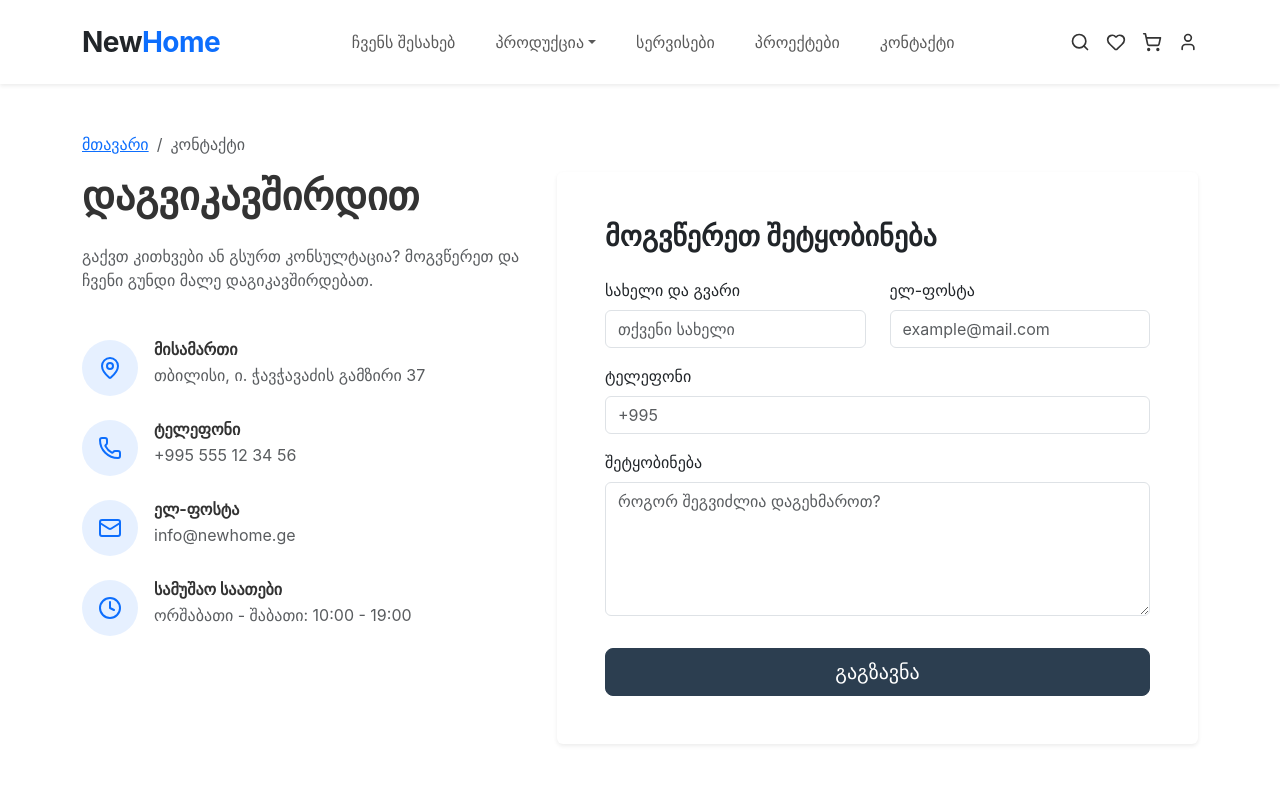
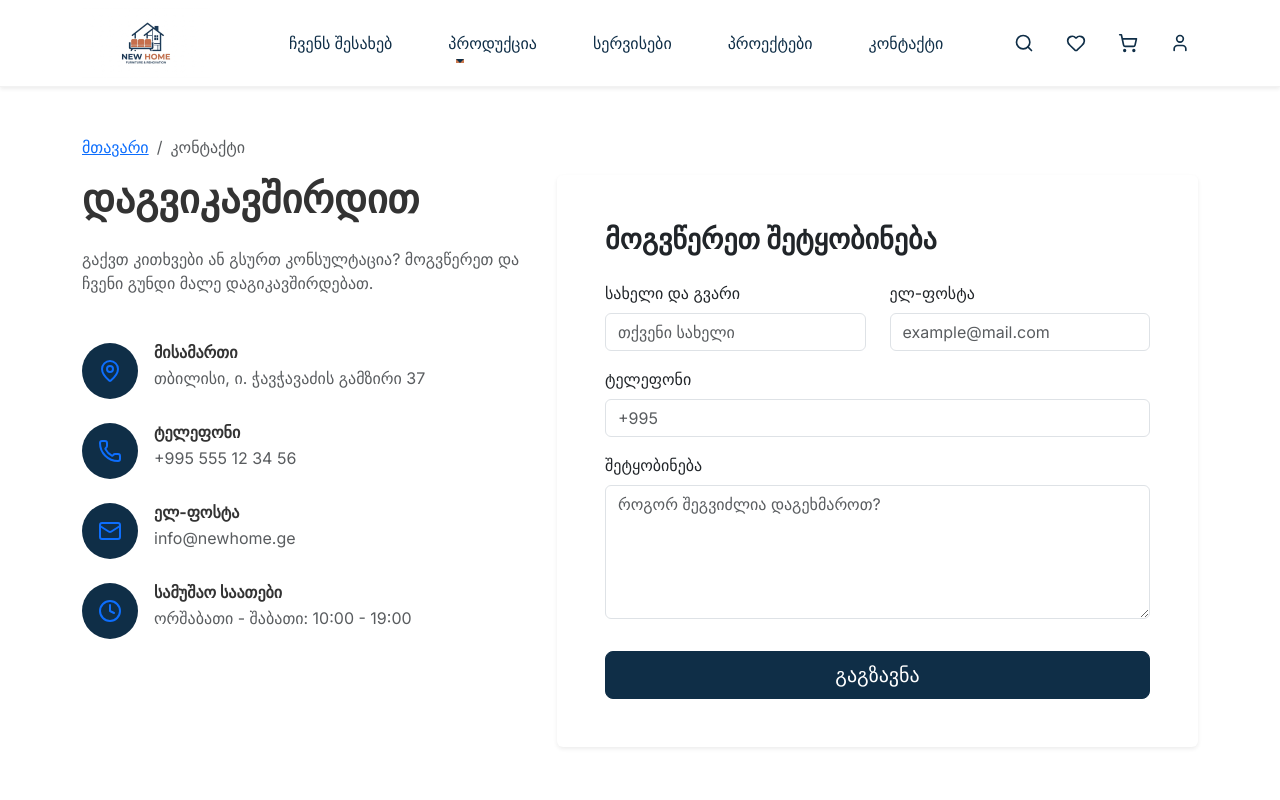
Before and after one commit to tatoGi/newhome, a React (Vite) app: page /contact in a window 1280 px wide. Shown: the top 800 px of the page. Built offline with nearby package versions, Linux system fonts and the light colour scheme.

Commit message:
feat: scaffold new React application with core components, navigation, and global styling.

```diff
--- a/src/components/Footer.tsx
+++ b/src/components/Footer.tsx
@@ -2,6 +2,7 @@ import React from 'react';
 import { Container, Row, Col } from 'react-bootstrap';
 import { Link } from 'react-router-dom';
 import { Facebook, Instagram, Linkedin, Mail, Phone, MapPin } from 'lucide-react';
+import logo from '../logo.jpeg';
 
 const Footer: React.FC = () => {
   return (
@@ -9,7 +10,7 @@ const Footer: React.FC = () => {
       <Container>
         <Row className="gy-4">
           <Col lg={4}>
-            <h4 className="mb-4 fw-bold">New<span className="text-primary">Home</span></h4>
+            <h4 className="mb-4 fw-bold"><img src={logo} alt="NewHome Logo" style={{ height: '100px', width: 'auto' }} />New<span className="text-primary">Home</span></h4>
             <p className="text-muted mb-4">
               თანამედროვე დიზაინის ავეჯი და განათება თქვენი კომფორტისთვის. ჩვენ ვქმნით გარემოს, სადაც თავს ბედნიერად იგრძნობთ.
             </p>
--- a/src/components/Header.tsx
+++ b/src/components/Header.tsx
@@ -3,41 +3,49 @@ import { Navbar, Nav, Container, NavDropdown, Badge, Offcanvas, Button } from 'r
 import { Link, useNavigate } from 'react-router-dom';
 import { ShoppingCart, Heart, Search, Menu, User, X } from 'lucide-react';
 import { useApp } from '../context/AppContext';
+import logo from '../logo.jpeg';
 
 const Header: React.FC = () => {
   const { cart, wishlist } = useApp();
   const [showCart, setShowCart] = React.useState(false);
   const navigate = useNavigate();
 
+  const [showProducts, setShowProducts] = React.useState(false);
+
   return (
     <>
-      <Navbar bg="white" expand="lg" sticky="top" className="shadow-sm py-3">
+      <Navbar bg="white" expand="lg" sticky="top" className="shadow-sm py-2">
         <Container>
-          <Navbar.Brand as={Link} to="/" className="fs-3 text-dark">
-            New<span className="text-primary">Home</span>
+          <Navbar.Brand as={Link} to="/" className="p-0">
+            <img
+              src={logo}
+              alt="NewHome Logo"
+              style={{ height: '70px', width: 'auto' }}
+              className="d-inline-block align-top"
+            />
           </Navbar.Brand>
 
-          <div className="d-flex order-lg-3 align-items-center gap-3">
-            <Nav.Link as={Link} to="/search" className="d-none d-md-block">
+          <div className="d-flex order-lg-3 align-items-center gap-2 gap-md-3">
+            <Nav.Link as={Link} to="/search" className="d-none d-md-flex icon-link">
               <Search size={20} />
             </Nav.Link>
-            <Nav.Link as={Link} to="/wishlist" className="position-relative">
+            <Nav.Link as={Link} to="/wishlist" className="position-relative icon-link">
               <Heart size={20} />
               {wishlist.length > 0 && (
-                <Badge pill bg="danger" className="position-absolute top-0 start-100 translate-middle" style={{ fontSize: '0.6rem' }}>
+                <Badge pill bg="none" className="position-absolute top-0 start-100 translate-middle bg-accent text-white" style={{ fontSize: '0.6rem' }}>
                   {wishlist.length}
                 </Badge>
               )}
             </Nav.Link>
-            <Nav.Link onClick={() => setShowCart(true)} className="position-relative">
+            <Nav.Link onClick={() => setShowCart(true)} className="position-relative icon-link">
               <ShoppingCart size={20} />
               {cart.length > 0 && (
-                <Badge pill bg="primary" className="position-absolute top-0 start-100 translate-middle" style={{ fontSize: '0.6rem' }}>
+                <Badge pill bg="none" className="position-absolute top-0 start-100 translate-middle bg-primary text-white" style={{ fontSize: '0.6rem' }}>
                   {cart.reduce((acc, item) => acc + item.quantity, 0)}
                 </Badge>
               )}
             </Nav.Link>
-            <Nav.Link as={Link} to="/account">
+            <Nav.Link as={Link} to="/account" className="icon-link">
               <User size={20} />
             </Nav.Link>
             <Navbar.Toggle aria-controls="basic-navbar-nav" className="border-0 p-0 ms-2">
@@ -46,17 +54,27 @@ const Header: React.FC = () => {
           </div>
 
           <Navbar.Collapse id="basic-navbar-nav" className="order-lg-2">
-            <Nav className="mx-auto gap-lg-4">
-              <Nav.Link as={Link} to="/about">ჩვენს შესახებ</Nav.Link>
-              <NavDropdown title="პროდუქცია" id="products-dropdown">
-                <NavDropdown.Item as={Link} to="/products/lighting">განათება</NavDropdown.Item>
-                <NavDropdown.Item as={Link} to="/products/furniture">ავეჯი</NavDropdown.Item>
+            <Nav className="mx-auto gap-lg-4 align-items-center">
+              <Nav.Link as={Link} to="/about" className="text-nowrap">ჩვენს შესახებ</Nav.Link>
+              <NavDropdown
+                title="პროდუქცია"
+                id="products-dropdown"
+                show={showProducts}
+                onMouseEnter={() => setShowProducts(true)}
+                onMouseLeave={() => setShowProducts(false)}
+              >
+                <NavDropdown.Item as={Link} to="/products/lighting" className="d-flex align-items-center gap-2">
+                  <span className="dot bg-accent"></span> განათება
+                </NavDropdown.Item>
+                <NavDropdown.Item as={Link} to="/products/furniture" className="d-flex align-items-center gap-2">
+                  <span className="dot bg-primary"></span> ავეჯი
+                </NavDropdown.Item>
                 <NavDropdown.Divider />
                 <NavDropdown.Item as={Link} to="/products">ყველა პროდუქტი</NavDropdown.Item>
               </NavDropdown>
-              <Nav.Link as={Link} to="/services">სერვისები</Nav.Link>
-              <Nav.Link as={Link} to="/projects">პროექტები</Nav.Link>
-              <Nav.Link as={Link} to="/contact">კონტაქტი</Nav.Link>
+              <Nav.Link as={Link} to="/services" className="text-nowrap">სერვისები</Nav.Link>
+              <Nav.Link as={Link} to="/projects" className="text-nowrap">პროექტები</Nav.Link>
+              <Nav.Link as={Link} to="/contact" className="text-nowrap">კონტაქტი</Nav.Link>
             </Nav>
           </Navbar.Collapse>
         </Container>
--- a/src/index.css
+++ b/src/index.css
@@ -1,21 +1,176 @@
+@import url('https://fonts.googleapis.com/css2?family=Inter:wght@300;400;500;600;700&display=swap');
 @import "tailwindcss";
-@import "bootstrap/dist/css/bootstrap.min.css";
 
 :root {
-  --primary-color: #2c3e50;
-  --accent-color: #e67e22;
+  --primary-color: #0F2E47;
+  /* Logo Dark Blue */
+  --accent-color: #CC7A50;
+  /* Logo Terracotta */
   --light-bg: #f8f9fa;
+  --white: #ffffff;
+  --transition: all 0.3s cubic-bezier(0.4, 0, 0.2, 1);
 }
 
 body {
   font-family: 'Inter', system-ui, -apple-system, sans-serif;
-  background-color: #ffffff;
+  background-color: var(--white);
   color: #333;
+  -webkit-font-smoothing: antialiased;
 }
 
-.navbar-brand {
-  font-weight: 700;
-  letter-spacing: -0.5px;
+.bg-primary {
+  background-color: var(--primary-color) !important;
+}
+
+.bg-accent {
+  background-color: var(--accent-color) !important;
+}
+
+.dot {
+  width: 8px;
+  height: 8px;
+  border-radius: 50%;
+  display: inline-block;
+}
+
+.navbar-brand img {
+  max-width: 100%;
+  height: auto;
+  max-height: 70px;
+  object-fit: contain;
+  transition: var(--transition);
+}
+
+.navbar-brand:hover img {
+  transform: scale(1.05);
+}
+
+.nav-link {
+  display: flex !important;
+  align-items: center;
+  font-weight: 500;
+  color: var(--primary-color) !important;
+  transition: var(--transition);
+  position: relative;
+  padding: 0.5rem 0 !important;
+  margin: 0 1rem;
+}
+
+.nav-link::after {
+  content: '';
+  position: absolute;
+  bottom: 0;
+  left: 0;
+  width: 0;
+  height: 2px;
+  background-color: var(--accent-color);
+  transition: var(--transition);
+}
+
+.nav-link:hover {
+  color: var(--accent-color) !important;
+}
+
+.nav-link:hover::after {
+  width: 100%;
+}
+
+.dropdown-toggle {
+  display: flex !important;
+  align-items: center;
+}
+
+.navbar {
+  backdrop-filter: blur(10px);
+  background-color: rgba(255, 255, 255, 0.9) !important;
+  border-bottom: 1px solid rgba(0, 0, 0, 0.05);
+}
+
+/* Custom Dropdown Styling */
+.icon-link {
+  padding: 0.5rem !important;
+  margin: 0 !important;
+  color: var(--primary-color) !important;
+  border-radius: 50%;
+  display: flex !important;
+  align-items: center;
+  justify-content: center;
+  transition: var(--transition);
+}
+
+.icon-link:hover {
+  background-color: var(--light-bg);
+  color: var(--accent-color) !important;
+  transform: rotate(5deg) scale(1.1);
+}
+
+.icon-link::after {
+  display: none !important;
+  /* Remove underline for icons */
+}
+
+.dropdown-menu {
+  border: none;
+  border-radius: 12px;
+  box-shadow: 0 10px 30px rgba(0, 0, 0, 0.1);
+  padding: 1rem;
+  background: rgba(255, 255, 255, 0.98);
+  backdrop-filter: blur(5px);
+  animation: slideDown 0.3s ease-out;
+  margin-top: 10px !important;
+}
+
+.dropdown-item {
+  border-radius: 8px;
+  padding: 0.75rem 1rem;
+  font-weight: 500;
+  color: var(--primary-color);
+  transition: var(--transition);
+}
+
+.dropdown-item:hover {
+  background-color: var(--light-bg);
+  color: var(--accent-color);
+  transform: translateX(5px);
+}
+
+@keyframes slideDown {
+  from {
+    opacity: 0;
+    transform: translateY(-5px);
+  }
+
+  to {
+    opacity: 1;
+    transform: translateY(0);
+  }
+}
+
+/* Hover Dropdown for Desktop */
+@media (min-width: 992px) {
+  .nav-item.dropdown:hover>.dropdown-menu {
+    display: block;
+    margin-top: 0;
+  }
+
+  .nav-item.dropdown:hover>.nav-link::after {
+    width: 100%;
+  }
+}
+
+.dropdown-toggle::after {
+  transition: var(--transition);
+  border-top: 0.3em solid;
+  border-right: 0.3em solid transparent;
+  border-bottom: 0;
+  border-left: 0.3em solid transparent;
+  vertical-align: middle;
+  margin-left: 0.5rem;
+}
+
+.nav-item.dropdown:hover .dropdown-toggle::after {
+  transform: rotate(180deg);
+  color: var(--accent-color);
 }
 
 .mega-menu {
@@ -31,34 +186,70 @@ body {
 .hero-slider img {
   object-fit: cover;
   height: 100%;
-  filter: brightness(0.8);
+  filter: brightness(0.7);
+  transition: transform 10s linear;
+}
+
+.carousel-item.active img {
+  transform: scale(1.1);
 }
 
 .product-card {
-  transition: transform 0.3s ease, box-shadow 0.3s ease;
-  border: none;
-  border-radius: 12px;
+  transition: var(--transition);
+  border: 1px solid rgba(0, 0, 0, 0.05);
+  border-radius: 20px;
+  background: var(--white);
 }
 
 .product-card:hover {
-  transform: translateY(-5px);
-  box-shadow: 0 10px 20px rgba(0,0,0,0.08);
+  box-shadow: 0 20px 40px rgba(15, 46, 71, 0.1);
+}
+
+.product-card .card-img-top {
+  transition: var(--transition);
+}
+
+.product-card:hover .card-img-top {
+  transform: scale(1.05);
+}
+
+.product-card .card-subtitle {
+  color: var(--accent-color) !important;
+  text-transform: uppercase;
+  letter-spacing: 1px;
+  font-weight: 600;
+}
+
+.product-card .card-title {
+  color: var(--primary-color);
+  font-weight: 500;
+}
+
+.product-card .btn-outline-primary {
+  color: var(--primary-color);
+  border-color: var(--primary-color);
+}
+
+.product-card .btn-outline-primary:hover {
+  background-color: var(--accent-color);
+  border-color: var(--accent-color);
+  color: var(--white);
 }
 
 .btn-primary {
   background-color: var(--primary-color);
   border-color: var(--primary-color);
+  transition: var(--transition);
 }
 
 .btn-primary:hover {
-  background-color: #1a252f;
-  border-color: #1a252f;
+  background-color: var(--accent-color);
+  border-color: var(--accent-color);
+  transform: translateY(-2px);
+  box-shadow: 0 5px 15px rgba(204, 122, 80, 0.3);
 }
 
 .footer {
   background-color: #f8f9fa;
   border-top: 1px solid #eee;
 }
-
-/* Custom Georgian Font Support if needed, but Inter is fine */
-@import url('https://fonts.googleapis.com/css2?family=Inter:wght@300;400;500;600;700&display=swap');
--- a/src/main.tsx
+++ b/src/main.tsx
@@ -1,6 +1,7 @@
-import {StrictMode} from 'react';
-import {createRoot} from 'react-dom/client';
+import { StrictMode } from 'react';
+import { createRoot } from 'react-dom/client';
 import App from './App.tsx';
+import 'bootstrap/dist/css/bootstrap.min.css';
 import './index.css';
 
 createRoot(document.getElementById('root')!).render(
```
Also changed, not shown: src/pages/Home.tsx (+60 -16 lines), src/vite-env.d.ts (added, +21 -0 lines), src/logo.jpeg (added), 1 other file (tests, documents, lock files or other folders).
